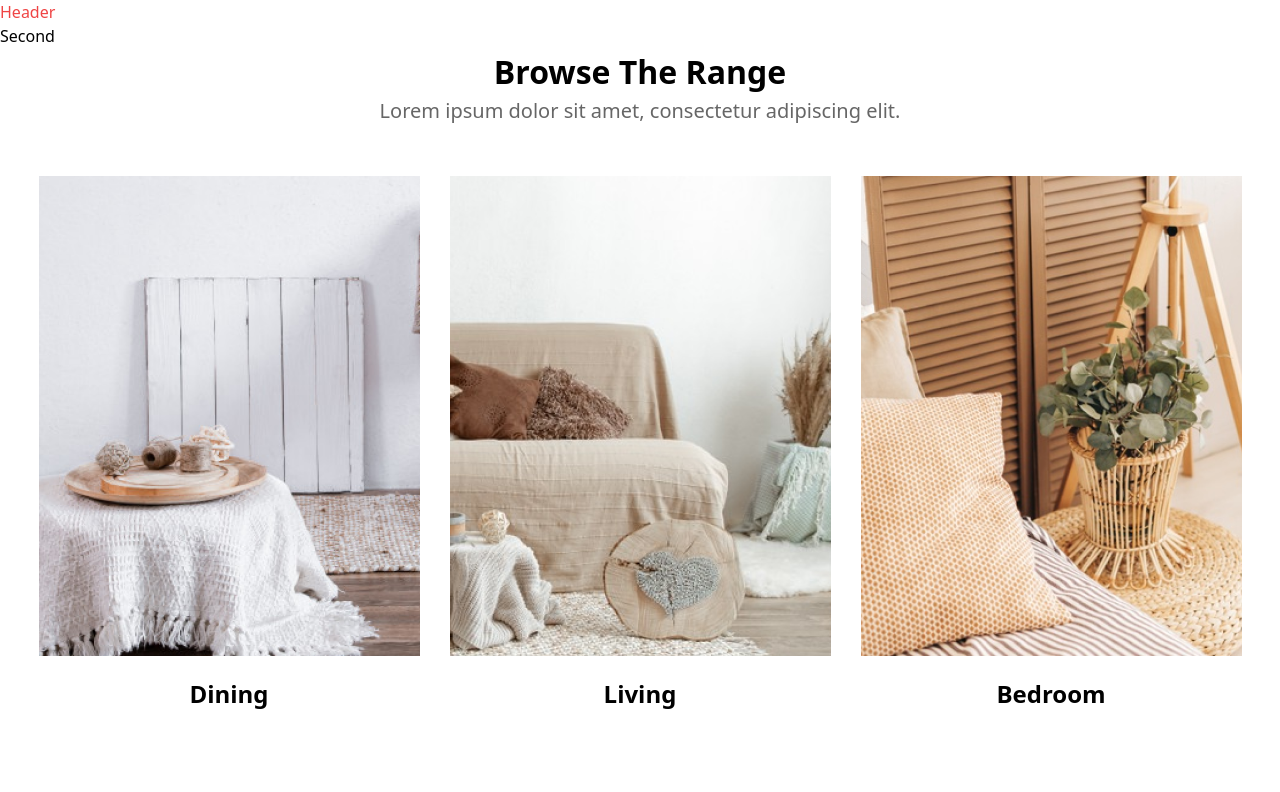
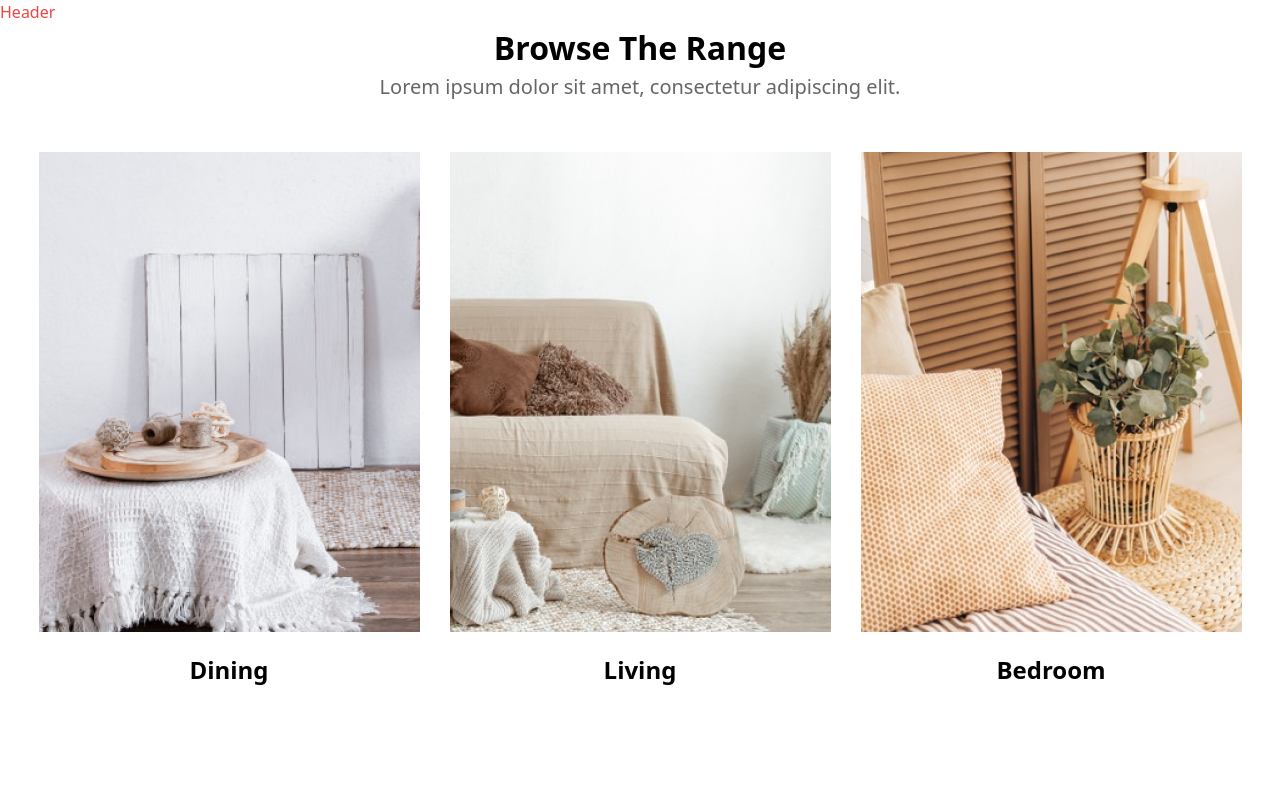
Before and after one commit to Amelss/furnio, a React (Vite) app: page / in a window 1280 px wide. Shown: the top 792 px of the page. Built offline with nearby package versions, Linux system fonts and the light colour scheme.

Commit message:
GIT Sanity check

```diff
--- a/src/components/Header.jsx
+++ b/src/components/Header.jsx
@@ -3,7 +3,7 @@ export default function Header() {
   return (
       <div>
       <h1 className="text-red-500">Header</h1>
-      <h2>Second</h2>
+
       </div>
   )
 }
```
Also changed, not shown: 1 other file (tests, documents, lock files or other folders).
